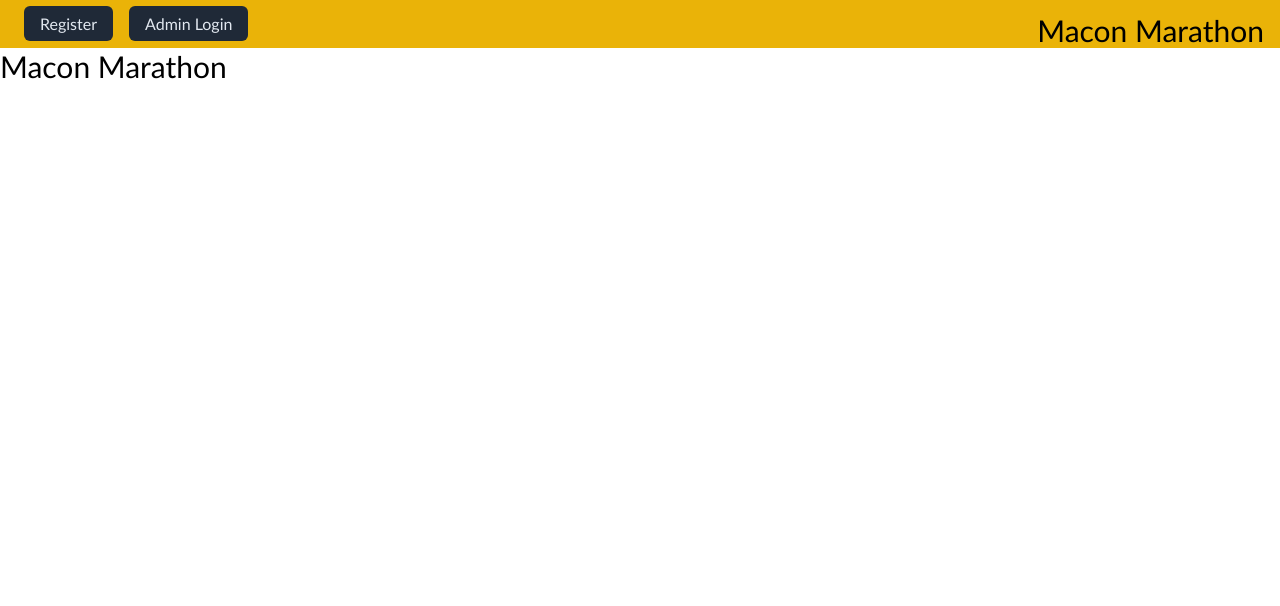
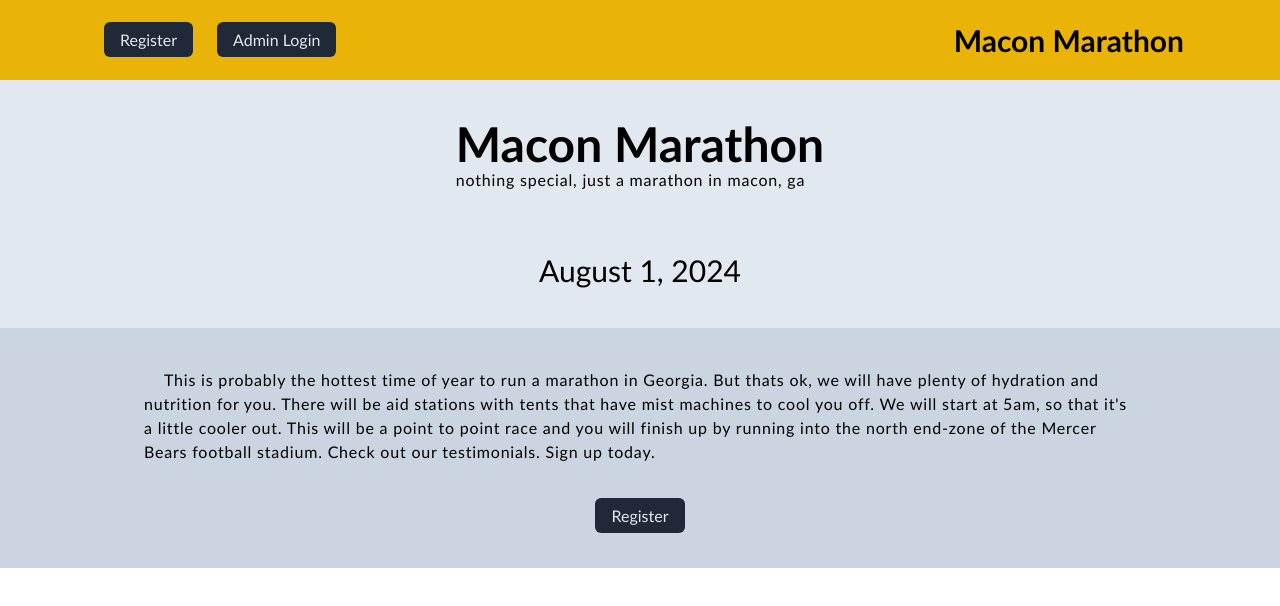
Before and after one commit to joelyles/race-registration-app, a React (Vite) app: page / in a window 1280 px wide. Shown: the top 606 px of the page. Built offline with nearby package versions, Linux system fonts and the light colour scheme.

Commit message:
created components for about section, testimonial cards, and buttons

```diff
--- a/package.json
+++ b/package.json
@@ -11,7 +11,8 @@
   },
   "dependencies": {
     "react": "^18.2.0",
-    "react-dom": "^18.2.0"
+    "react-dom": "^18.2.0",
+    "react-router-dom": "^6.23.1"
   },
   "devDependencies": {
     "@types/react": "^18.2.66",
--- a/src/App.jsx
+++ b/src/App.jsx
@@ -1,11 +1,14 @@
 import Navigation from "./components/Navigation";
+import Hero from "./components/Hero";
+import About from "./components/About";
 
 function App() {
 
   return (
     <>
       <Navigation />
-      <h1 className="text-3xl">Macon Marathon</h1>
+      <Hero />
+      <About />
     </>
   )
 }
--- /dev/null
+++ b/src/components/About.jsx
@@ -0,0 +1,14 @@
+import RegisterButton from "./RegisterButton"
+
+const About = () => {
+  return (
+    <div className="flex h-auto bg-slate-300 border-t-slate-700">
+      <div className="flex flex-col items-center py-10 px-20 mx-auto max-w-6xl">
+       <p className="tracking-wider indent-5 pb-10">This is probably the hottest time of year to run a marathon in Georgia. But thats ok, we will have plenty of hydration and nutrition for you. There will be aid stations with tents that have mist machines to cool you off. We will start at 5am, so that it's a little cooler out. This will be a point to point race and you will finish up by running into the north end-zone of the Mercer Bears football stadium. Check out our testimonials. Sign up today.</p>
+       <RegisterButton />
+      </div>
+    </div>
+  )
+}
+
+export default About
--- /dev/null
+++ b/src/components/Hero.jsx
@@ -0,0 +1,19 @@
+const Hero = () => {
+  return (
+    <>
+      <section className="bg-slate-200">
+        <div className="mx-auto max-w-6xl pt-10 px-2 sm:px-6 md:px-8">
+          <div className="flex flex-col items-center justify-between sm:m-auto h-36 sm:h-48 md:h-52">
+            <div className="flex flex-col">
+              <div className="text-4xl font-semibold md:text-5xl">Macon Marathon</div>
+              <div className="hidden md:block tracking-wider">nothing special, just a marathon in macon, ga</div>
+            </div>
+            <div className="flex text-2xl md:text-3xl py-10">August 1, 2024</div>
+          </div>
+        </div>
+      </section>
+    </>
+  )
+}
+
+export default Hero
--- /dev/null
+++ b/src/components/LoginButton.jsx
@@ -0,0 +1,9 @@
+const LoginButton = () => {
+  return (
+    <div>
+      <a href="/" className="mx-2 bg-gray-800 text-slate-200 px-4 py-2 rounded-md hover:bg-gray-600">Admin Login</a>
+    </div>
+  )
+}
+
+export default LoginButton
--- a/src/components/Navigation.jsx
+++ b/src/components/Navigation.jsx
@@ -1,14 +1,18 @@
+import RegisterButton from "./RegisterButton";
+import LoginButton from "./LoginButton";
+
 const Navigation = () => {
+
   return (
-    <section className="h-12 bg-yellow-500 content-center">
-      <div className="pt-3 x-10">
-        <div className="px-4">
-          <div className="flex flex-row ">
-            <div className="">
-              <a href="/" className="mx-2 bg-gray-800 text-slate-200 px-4 py-2 rounded-md">Register</a>
-              <a href="/" className="mx-2 bg-gray-800 text-slate-200 px-4 py-2 rounded-md">Admin Login</a>
+    <section className="bg-yellow-500">
+      <div className="mx-auto max-w-6xl px-2 sm:px-6 md:px-8">
+        <div className="flex h-20 items-center justify-between">
+          <div className="flex flex-1 items-center justify-center">
+            <div className="flex space-x-2">
+              <RegisterButton />
+              <LoginButton />
             </div>
-            <span className="ml-auto text-3xl">Macon Marathon</span>
+            <span className="hidden sm:block ml-auto text-3xl font-semibold">Macon Marathon</span>
           </div>
         </div>
       </div>
--- /dev/null
+++ b/src/components/RegisterButton.jsx
@@ -0,0 +1,9 @@
+const RegisterButton = () => {
+  return (
+    <div>
+      <a href="/" className="mx-2 bg-gray-800 text-slate-200 px-4 py-2 rounded-md hover:bg-gray-600">Register</a>
+    </div>
+  )
+}
+
+export default RegisterButton
--- /dev/null
+++ b/src/testimonials.json
@@ -0,0 +1,5 @@
+{
+  "name": "Louie Z.",
+  "time": "2:24",
+  "comments": "The Macon Marathon it the most average marathon option. My time was pretty good, but it was very hot."
+}
```
Also changed, not shown: src/components/Cards.jsx (added), 2 other files (tests, documents, lock files or other folders).
